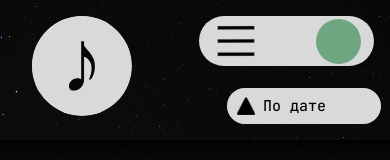
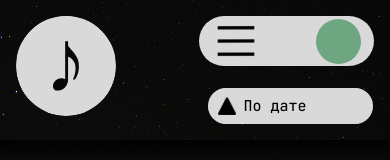
Before and after one commit to NikitaCherepov/my-portfolio, a Next.js app: page /music in a window 390 px wide. Shown: the top 160 px of the page. Built offline with nearby package versions, Linux system fonts and the light colour scheme.

Commit message:
[ADD] - Added responsive to sites

```diff
--- a/src/app/components/Cards/SiteCard/Button/Button.module.scss
+++ b/src/app/components/Cards/SiteCard/Button/Button.module.scss
@@ -5,6 +5,7 @@
     height: 100%;
     max-width: 184px;
     max-height: 53px;
+    padding: 8px 10px;
 
     // padding: 8px 15px;
     user-select: none;
--- a/src/app/components/Header/Header.module.scss
+++ b/src/app/components/Header/Header.module.scss
@@ -44,6 +44,7 @@
 @media (max-width: 800px) {
 
     .container {
+        padding: 16px 25px 16px 0;
         align-items: flex-start;
 
         &__switcher {
--- a/src/app/components/ModalSites/ModalSites.module.scss
+++ b/src/app/components/ModalSites/ModalSites.module.scss
@@ -3,6 +3,9 @@
 
     max-width: 1200px;
     min-width: 320px;
+
+    max-height: 100vh;
+    overflow: auto;
 
     background: var(--background);
 
--- a/src/app/components/SortingComponent/SortingContainer.module.scss
+++ b/src/app/components/SortingComponent/SortingContainer.module.scss
@@ -69,7 +69,7 @@
 }
 @media (max-width: 450px) {
     .container {
-        width: 140px;
+        width: 150px;
         img {
             width: 18px;
             height: 18px;
```
